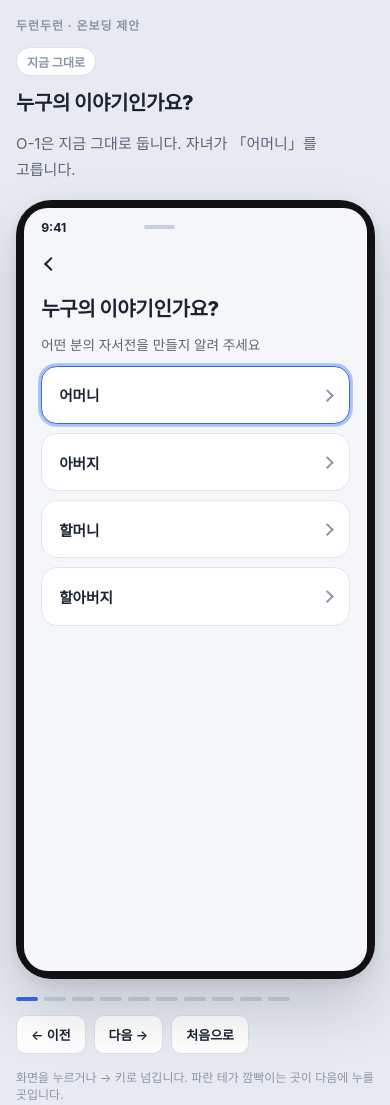
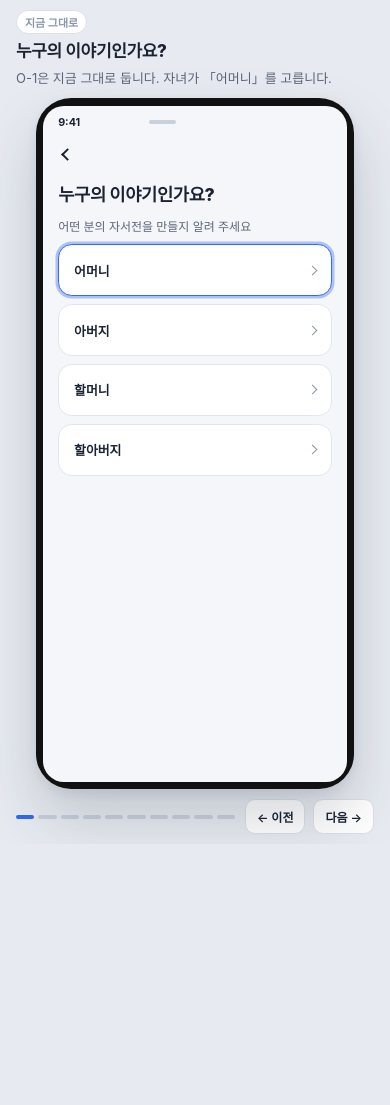
Before and after one commit to kwchcr-ux/sprinthon, a plain HTML site: page dd-onboarding-proto.html in a window 390 px wide. After the commit the page ends 844 px from the top, so only its background shows below. Drawn offline with Linux system fonts and the light colour scheme; a web font is replaced by a local one.

Commit message:
프로토타입: 폰 화면 맞춤 + 순서를 시간 순으로
Co-Authored-By: Claude Opus 5.5 <noreply@anthropic.com>

```diff
--- a/dd-onboarding-proto.html
+++ b/dd-onboarding-proto.html
@@ -116,12 +116,21 @@ body{background:var(--page);color:var(--ink);font-family:"Pretendard",-apple-sys
 @media (prefers-reduced-motion:reduce){.wave i{animation:none;height:3cqw}}
 
 @media (max-width:900px){
-  body{overflow:auto}
-  .stage{grid-template-columns:1fr;gap:18px;height:auto;min-height:100%;padding:16px 16px 28px;justify-items:center}
-  .side,.side.r{justify-self:stretch;max-width:420px;width:100%}
-  .side.r{order:3}
-  .phone{width:min(360px,92vw);order:2}
-  .step-t{font-size:20px}
+  html,body{height:100%;overflow:hidden}
+  .stage{display:flex;flex-direction:column;gap:10px;height:100dvh;padding:calc(10px + env(safe-area-inset-top,0px)) 16px calc(10px + env(safe-area-inset-bottom,0px));align-items:stretch}
+  .side{max-width:none;width:100%;gap:6px;justify-self:auto;flex:none}
+  .side .eyebrow{display:none}
+  .tag{font-size:11px;padding:3px 8px}
+  .step-t{font-size:17px;line-height:1.3}
+  .step-d{font-size:13px;line-height:1.55;display:-webkit-box;-webkit-line-clamp:2;-webkit-box-orient:vertical;overflow:hidden;cursor:pointer}
+  .step-d.open{-webkit-line-clamp:unset;display:block}
+  .phone-wrap{flex:1 1 auto;min-height:0;display:flex;align-items:center;justify-content:center}
+  .side.r{order:3;flex-direction:row;align-items:center;justify-content:space-between;gap:10px}
+  .side.r .hint{display:none}
+  .dots{max-width:none;flex:1;gap:4px}
+  .dots i{flex:1;width:auto;max-width:22px}
+  .nav button{padding:8px 11px;font-size:12px}
+  #reset{display:none}
 }
 </style>
 </head>
@@ -133,7 +142,7 @@ body{background:var(--page);color:var(--ink);font-family:"Pretendard",-apple-sys
     <div class="step-t" id="t"></div>
     <div class="step-d" id="d"></div>
   </div>
-  <div class="phone" id="phone" role="button" tabindex="0" aria-label="다음 화면으로"><div class="screen" id="screen"></div></div>
+  <div class="phone-wrap" id="pwrap"><div class="phone" id="phone" role="button" tabindex="0" aria-label="다음 화면으로"><div class="screen" id="screen"></div></div></div>
   <div class="side r">
     <div class="dots" id="dots"></div>
     <div class="nav"><button id="prev" type="button">← 이전</button><button id="next" type="button">다음 →</button><button id="reset" type="button">처음으로</button></div>
@@ -170,6 +179,8 @@ const S=[
  h:`${SB('9:02')}<div class="home-h">어머니의 자서전</div><div class="card" style="margin-top:5cqw"><div class="card-l">오늘 어머니께 보낼 질문</div><div class="card-t">제가 이름은 누가<br>어떻게 지었어요?</div><div class="two"><div class="btn sm line">다른 질문</div><div class="btn sm go">이 질문 보내기</div></div></div><div class="grow"></div><div class="tab"><b>홈</b><span>자서전</span><span>내 정보</span></div>`},
 ];
 S[9].h=S[9].h.replace('제가 이름은 누가<br>어떻게 지었어요?','제 이름은 누가<br>어떻게 지었어요?');
+{const ORDER=[0,1,2,3,4,7,8,5,6,9];const T=ORDER.map(k=>S[k]);S.length=0;S.push(...T);}
+S[9].tag='제안 04 · 다음 날 자녀 홈';
 let i=0;
 const $=id=>document.getElementById(id);
 const dots=$('dots'); S.forEach(()=>dots.appendChild(document.createElement('i')));
@@ -179,7 +190,7 @@ function show(n){
   sc.className='screen fade'+(s.kakao?' k':''); sc.innerHTML=s.h;
   void sc.offsetWidth;
   const tag=$('tag'); tag.textContent=s.tag; tag.className='tag'+(s.kind==='now'?' now':s.kind==='mom'?' mom':'');
-  $('t').textContent=s.t; $('d').innerHTML=s.d;
+  $('t').textContent=s.t; $('d').innerHTML=s.d; $('d').classList.remove('open'); if(typeof fit==='function')fit();
   [...dots.children].forEach((d,k)=>d.className=k===i?'on':k<i?'past':'');
   $('prev').disabled=i===0; $('next').textContent=i===S.length-1?'끝':'다음 →';
   try{history.replaceState(null,'','#'+(i+1))}catch(e){}
@@ -188,7 +199,18 @@ $('phone').addEventListener('click',()=>show(i===S.length-1?0:i+1));
 $('phone').addEventListener('keydown',e=>{if(e.key==='Enter'||e.key===' '){e.preventDefault();show(i+1)}});
 $('next').onclick=()=>show(i+1); $('prev').onclick=()=>show(i-1); $('reset').onclick=()=>show(0);
 document.addEventListener('keydown',e=>{if(e.key==='ArrowRight')show(i+1); if(e.key==='ArrowLeft')show(i-1)});
+
+function fit(){
+  const ph=$('phone'), w=$('pwrap');
+  if(window.innerWidth<=900){
+    const H=w.clientHeight, W=w.clientWidth;
+    ph.style.width=Math.floor(Math.min(W, H*760/1650))+'px';
+  } else ph.style.width='';
+}
+window.addEventListener('resize',fit); window.addEventListener('orientationchange',fit);
+$('d').addEventListener('click',()=>$('d').classList.toggle('open'));
 const h=parseInt((location.hash||'').slice(1),10); show(isNaN(h)?0:h-1);
+fit(); requestAnimationFrame(fit);
 </script>
 </body>
 </html>
```
